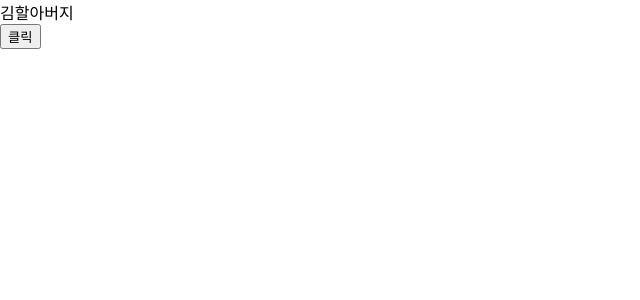
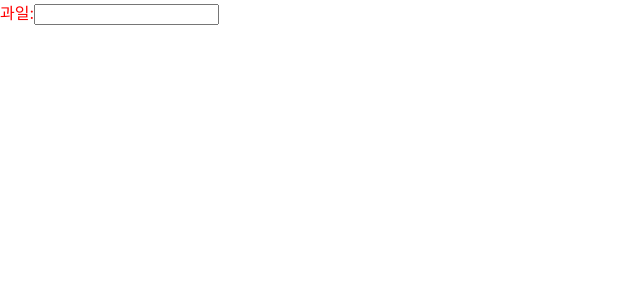
Before and after one commit to NickYOOO/react_prac, a React (Create React App) app: page / in a window 1280 px wide. Shown: the top 300 px of the page, without its empty margins (0-640 px from the left). Built offline with nearby package versions, Linux system fonts and the light colour scheme.

Commit message:
Study: state - onChange

```diff
--- a/src/App.css
+++ b/src/App.css
@@ -1,3 +1,7 @@
+.fruit {
+  color: red;
+}
+
 .App {
   text-align: center;
 }
--- /dev/null
+++ b/src/App.js
@@ -0,0 +1,23 @@
+import { useState } from 'react';
+import React from 'react';
+import 'App.css';
+
+function App() {
+  const [fruit, setFruit] = useState('');
+  return (
+    <div className="fruit">
+      과일:
+      <input
+        value={fruit}
+        onChange={function (e) {
+          // console.log(e.target.value)
+          setFruit(e.target.value);
+        }}
+      />
+      <br />
+      <br />
+      {fruit}
+    </div>
+  );
+}
+export default App;
--- a/src/App.jsx
+++ /dev/null
@@ -1,25 +0,0 @@
-import { useState } from 'react';
-import React from 'react';
-
-
-function App() {
-  // state를 쓰는 목적!
-  // UI를 바꾸기 위해서!
-
-  // hook
-  // const [state, setState] = useState('initial Value');
-
-  const [name, setName] = useState('김할아버지');
-  return (
-    <div>
-      {name}
-      <br />
-      <button
-        onClick={function () {
-          setName('김할머니')
-        }}
-      >클릭</button>
-    </div>
-  );
-}
-export default App;
```
